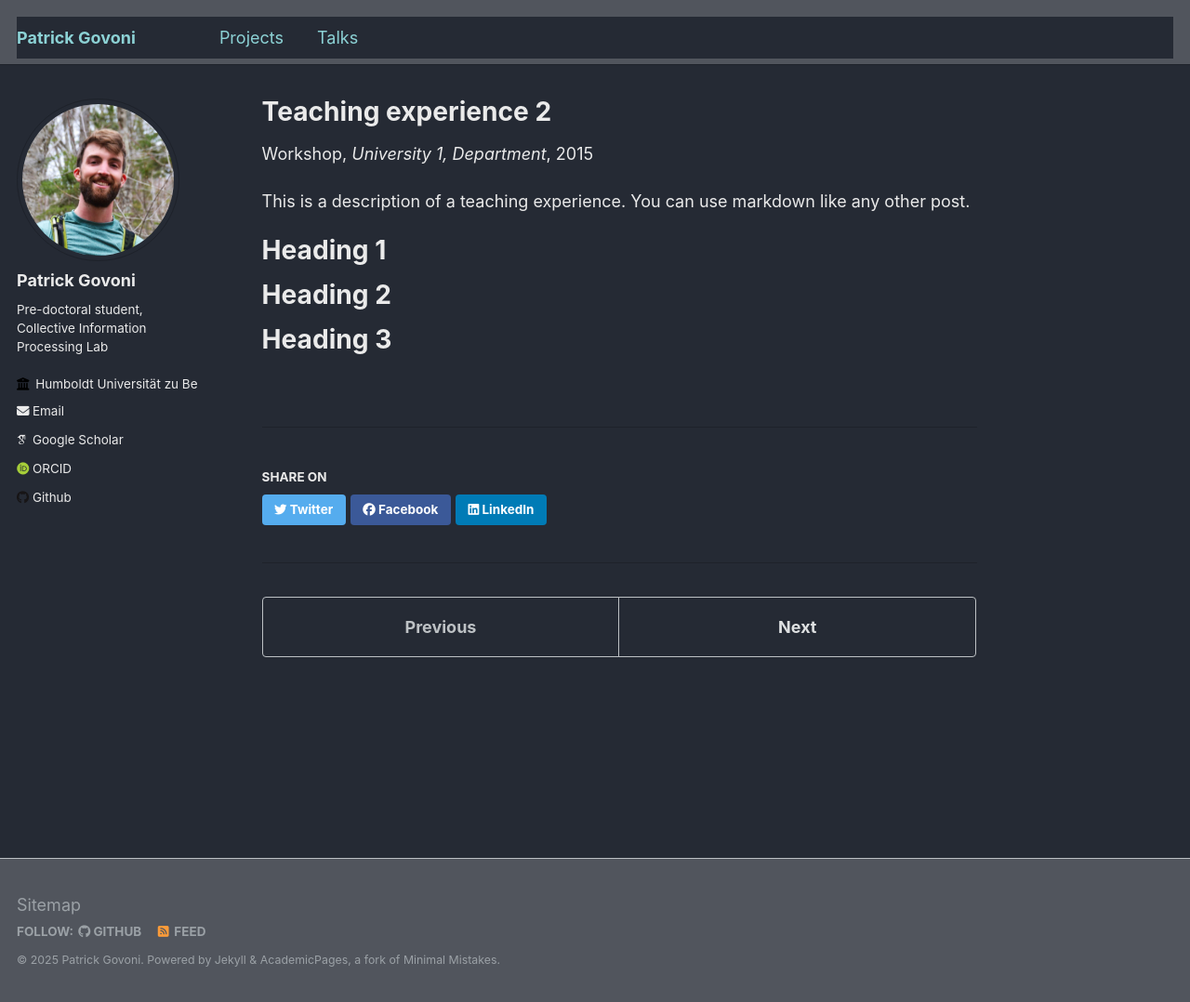
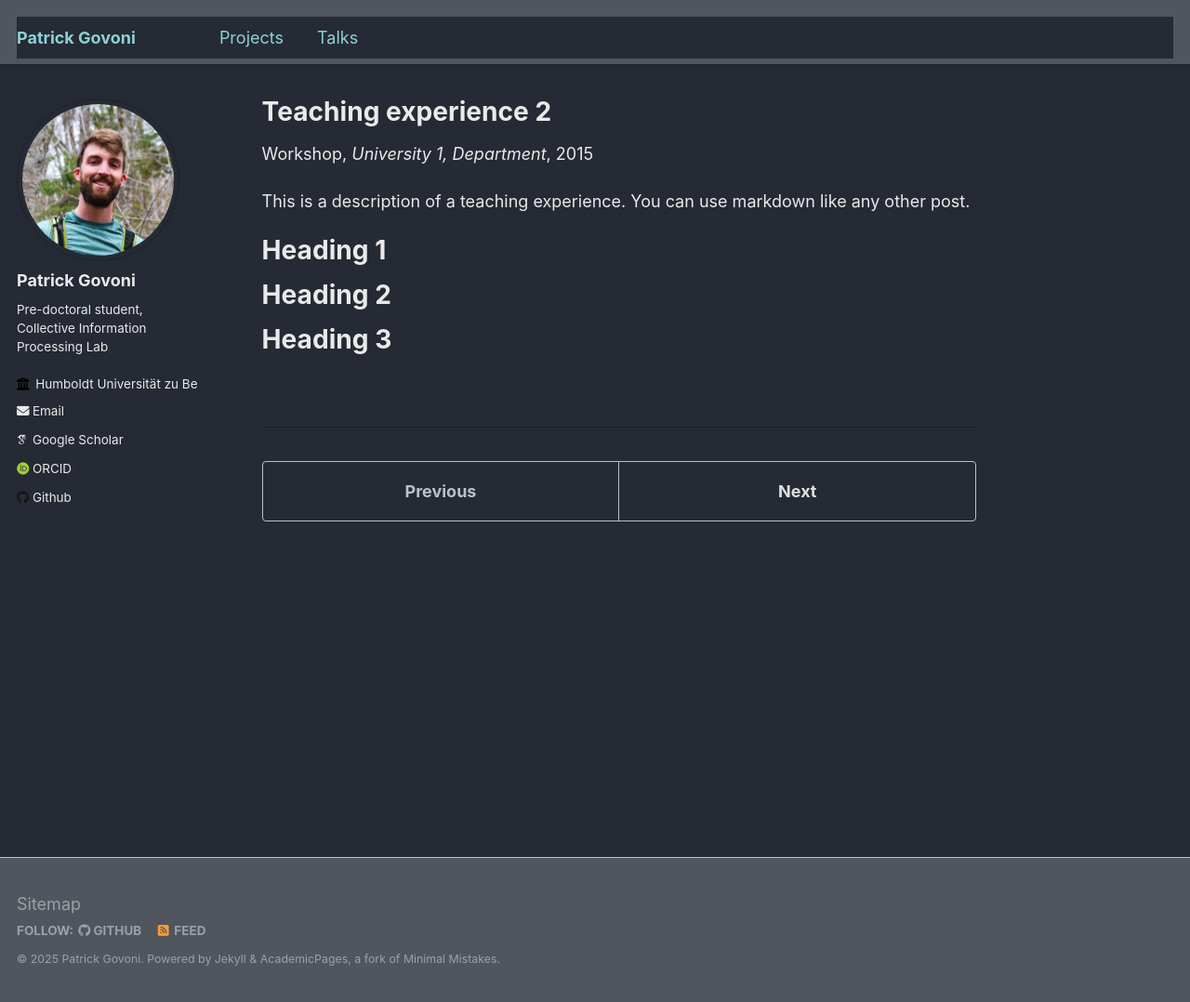
Before and after one commit to pgovoni21/pgovoni21.github.io, a Jekyll site: the page built from _teaching/2015-spring-teaching-2.md, in a window 1280 px wide and 1078 px high. Shown: the whole window at 93% size. Built offline with Jekyll 4.4.1, drawn with Linux system fonts in a browser that asks for light colours; some web fonts are replaced.

Commit message:
no "share on" fix

```diff
--- a/_includes/social-share.html
+++ b/_includes/social-share.html
@@ -1,4 +1,4 @@
-{% include base_path %}
+<!-- {% include base_path %}
 
 <section class="page__share">
   {% if site.data.ui-text[site.locale].share_on_label %}
@@ -10,4 +10,4 @@
   <a href="https://www.facebook.com/sharer/sharer.php?u={{ base_path }}{{ page.url }}" class="btn btn--facebook" title="{{ site.data.ui-text[site.locale].share_on_label | default: 'Share on' }} Facebook"><i class="fab fa-facebook" aria-hidden="true"></i><span> Facebook</span></a>
 
   <a href="https://www.linkedin.com/shareArticle?mini=true&url={{ base_path }}{{ page.url }}" class="btn btn--linkedin" title="{{ site.data.ui-text[site.locale].share_on_label | default: 'Share on' }} LinkedIn"><i class="fab fa-linkedin" aria-hidden="true"></i><span> LinkedIn</span></a>
-</section>
+</section> -->
--- a/_layouts/talk.html
+++ b/_layouts/talk.html
@@ -52,7 +52,7 @@
         {% include page__taxonomy.html %}
       </footer>
 
-      <!-- {% if page.share %}{% include social-share.html %}{% endif %} -->
+      {% if page.share %}{% include social-share.html %}{% endif %}
 
       {% include post_pagination.html %}
     </div>
```
